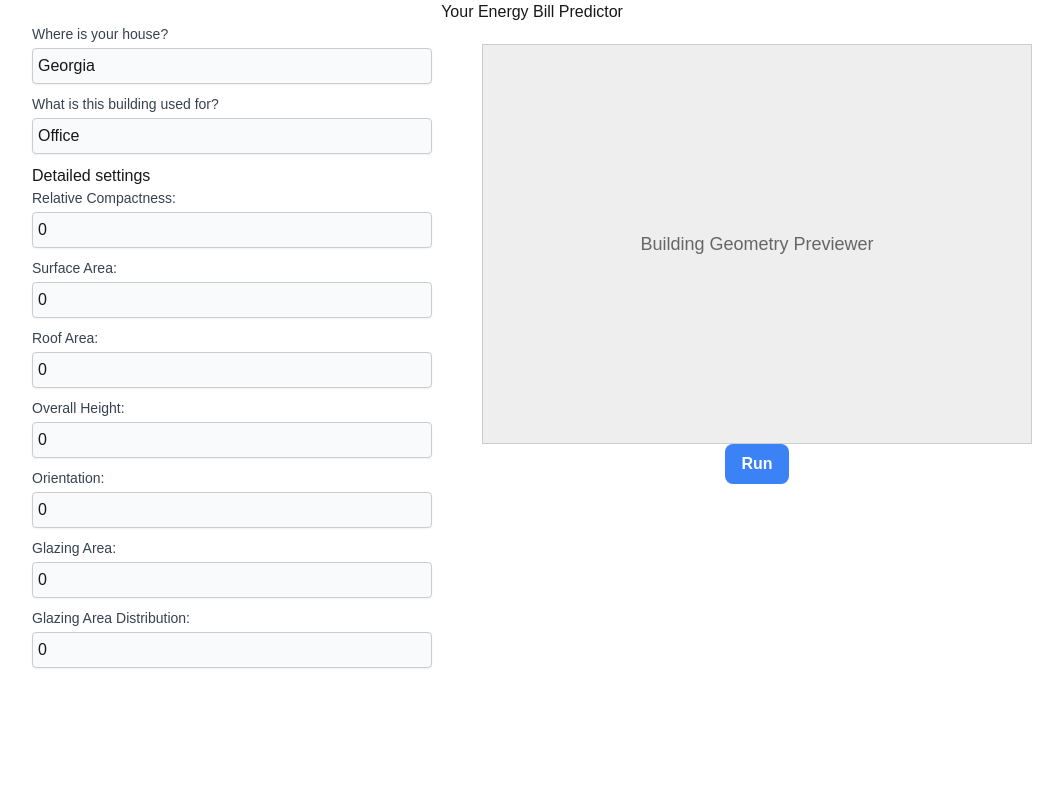
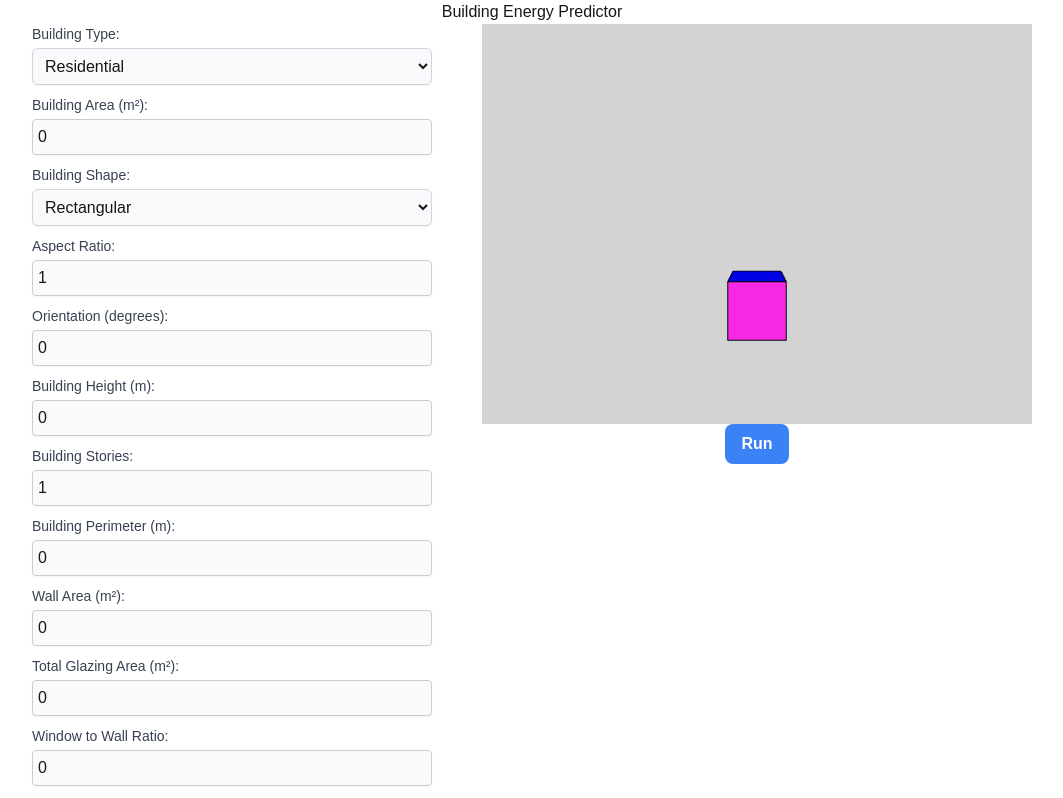
Before and after one commit to jhernandez312/Surrogate-Model-Game, a Next.js app: page / in a window 1280 px wide. Shown: the top 798 px of the page, without its empty margins (108-1171 px from the left). Built offline with nearby package versions, Linux system fonts and the light colour scheme.

Commit message:
updated previewer

```diff
--- /dev/null
+++ b/app/components/FormSelect.module.css
@@ -0,0 +1,28 @@
+.formGroup {
+    margin-bottom: 10px;
+}
+
+.label {
+    display: block;
+    margin-bottom: 5px;
+}
+
+.input {
+    padding: 5px;
+    width: 100%;
+    border: 1px solid #ccc;
+    border-radius: 4px;
+    font-size: 16px;
+}
+
+.select {
+    padding: 10px;
+    width: 100%;
+    border: 1px solid #ccc;
+    border-radius: 4px;
+    font-size: 16px;
+    background-color: white;
+    box-sizing: border-box;
+    appearance: none;
+    height: 40px;
+}
--- /dev/null
+++ b/app/components/FormSelect.tsx
@@ -0,0 +1,41 @@
+import { ChangeEvent } from 'react';
+import styles from './FormInput.module.css';
+
+interface FormSelectProps {
+  label: string;
+  name: string;
+  value: string;
+  onChange: (e: ChangeEvent<HTMLSelectElement>) => void;
+  options: string[]; // Array of options for the select
+  id?: string; // optional ID
+}
+
+export default function FormSelect({
+  label,
+  name,
+  value,
+  onChange,
+  options,
+  id,
+}: FormSelectProps) {
+  return (
+    <div className={`${styles.formGroup} mb-4`}>
+      <label htmlFor={id} className="block text-sm font-medium text-gray-700 dark:text-gray-300">
+        {label}
+      </label>
+      <select
+        id={id}
+        name={name}
+        value={value}
+        onChange={onChange}
+        className={`mt-1 p-2 block w-full bg-gray-50 dark:bg-gray-700 border border-gray-300 rounded-md shadow-sm focus:border-indigo-500 focus:ring-indigo-500 dark:text-gray-200 ${styles.select}`}
+      >
+        {options.map((option) => (
+          <option key={option} value={option}>
+            {option}
+          </option>
+        ))}
+      </select>
+    </div>
+  );
+}
--- a/app/components/Previewer.tsx
+++ b/app/components/Previewer.tsx
@@ -1,9 +1,70 @@
-import styles from './Previewer.module.css';
+'use client';
 
-export default function Previewer() {
+import React, { useRef } from 'react';
+import { useThree } from '@react-three/fiber';
+import { useDrag } from '@use-gesture/react';
+import * as THREE from 'three';
+
+interface BoxProps {
+  width: number;
+  height: number;
+  depth: number;
+}
+
+// Box component for rendering the 3D box with dynamic size, outline, and draggable interaction
+const Previewer: React.FC<BoxProps> = ({ width, height, depth }) => {
+  const boxRef = useRef<THREE.Mesh>(null!);
+  const outlineRef = useRef<THREE.LineSegments>(null!);
+  const { camera, scene } = useThree(); // Access the camera and scene from Three.js
+
+  // Set camera position to ensure it looks down enough to see the ground
+  camera.position.set(0, 2, 5);
+
+  // Set background to light grey
+  scene.background = new THREE.Color(0xd3d3d3); // Light grey color
+
+  // Drag interaction using `useDrag`
+  const bind = useDrag(
+    ({ offset: [x, y] }) => {
+      if (boxRef.current) {
+        boxRef.current.rotation.y = x / 100; // Adjust rotation based on drag x movement
+        boxRef.current.rotation.x = y / 100; // Adjust rotation based on drag y movement
+      }
+      if (outlineRef.current) {
+        outlineRef.current.rotation.y = x / 100;
+        outlineRef.current.rotation.x = y / 100;
+      }
+    },
+    { pointerEvents: true } // Enable pointer events for drag
+  );
+
+  // Define face colors for the cube (6 sides, each side a different color)
+  const faceColors = [
+    new THREE.Color(0xff0000), // Red
+    new THREE.Color(0x00ff00), // Green
+    new THREE.Color(0x0000ff), // Blue
+    new THREE.Color(0xffff00), // Yellow
+    new THREE.Color(0xff00ff), // Magenta
+    new THREE.Color(0x00ffff), // Cyan
+  ];
+
+  // Creating materials for each face of the box
+  const materials = faceColors.map((color) => new THREE.MeshBasicMaterial({ color }));
+
   return (
-    <div className={styles.previewer}>
-      <p>Building Geometry Previewer</p>
-    </div>
+    <>
+      {/* Main box mesh with different colors for each face */}
+      <mesh ref={boxRef} scale={[width, height, depth]} position={[0, height / 2, 0]} material={materials} {...bind()}>
+        <boxGeometry args={[1, 1, 1]} />
+      </mesh>
+
+      {/* Outline wireframe */}
+      <lineSegments ref={outlineRef} scale={[width * 1.01, height * 1.01, depth * 1.01]} position={[0, height / 2, 0]} {...bind()}>
+        <edgesGeometry args={[new THREE.BoxGeometry(1, 1, 1)]} />
+        <lineBasicMaterial color="black" />
+      </lineSegments>
+    </>
   );
-}
+};
+
+export default Previewer;
--- a/app/page.tsx
+++ b/app/page.tsx
@@ -1,43 +1,53 @@
 'use client';
-import { useState, ChangeEvent, FormEvent } from 'react';
+
+import React, { useState, ChangeEvent, FormEvent } from 'react';
+import { Canvas } from '@react-three/fiber';
 import FormInput from './components/FormInput';
 import Previewer from './components/Previewer';
 import RunButton from './components/RunButton';
 import styles from './components/Home.module.css';
+import FormSelect from './components/FormSelect';
 
-// Define the interface with numbers for relevant fields
 interface FormData {
-  state: string;
-  buildingUse: string;
-  relativeCompactness: number;
-  surfaceArea: number;
-  roofArea: number;
-  overallHeight: number;
-  orientation: number;
-  glazingArea: number;
-  glazingAreaDistribution: number;
+  Building_Type: string;
+  Building_Area: number;
+  Building_Shape: string;
+  Aspect_Ratio: number;
+  Orientation: number;
+  Building_Height: number;
+  Building_Stories: number;
+  Building_Perimeter: number;
+  Wall_Area: number;
+  Total_Glazing_Area: number;
+  Window_to_Wall_Ratio: number;
+  Roof_Area: number;
+  energy_code: string;
+  hvac_category: string;
 }
 
 export default function Home() {
-  // Initialize form data with number values for the numeric fields
   const [formData, setFormData] = useState<FormData>({
-    state: 'Georgia',
-    buildingUse: 'Office',
-    relativeCompactness: 0,
-    surfaceArea: 0,
-    roofArea: 0,
-    overallHeight: 0,
-    orientation: 0,
-    glazingArea: 0,
-    glazingAreaDistribution: 0,
+    Building_Type: 'Residential',
+    Building_Area: 0,
+    Building_Shape: 'Rectangular',
+    Aspect_Ratio: 1,
+    Orientation: 0,
+    Building_Height: 0,
+    Building_Stories: 1,
+    Building_Perimeter: 0,
+    Wall_Area: 0,
+    Total_Glazing_Area: 0,
+    Window_to_Wall_Ratio: 0,
+    Roof_Area: 0,
+    energy_code: 'Default',
+    hvac_category: 'Default',
   });
 
-  // Ensure that numerical values are correctly parsed to numbers
   const handleChange = (e: ChangeEvent<HTMLInputElement>) => {
     const { name, value } = e.target;
     setFormData({
       ...formData,
-      [name]: name === 'state' || name === 'buildingUse' ? value : Number(value),
+      [name]: ['Building_Type', 'Building_Shape', 'energy_code', 'hvac_category'].includes(name) ? value : Number(value),
     });
   };
 
@@ -48,72 +58,108 @@ export default function Home() {
 
   return (
     <div className={styles.container}>
-      <h1>Your Energy Bill Predictor</h1>
+      <h1>Building Energy Predictor</h1>
       <div className={styles.content}>
-        <form onSubmit={handleSubmit} className={styles.form}>
-          <FormInput
-            label="Where is your house?"
-            name="state"
-            value={formData.state}
+      <form onSubmit={handleSubmit} className={styles.form}>
+          <FormSelect
+            label="Building Type:"
+            name="Building_Type"
+            value={formData.Building_Type}
             onChange={handleChange}
-            readOnly
+            options={['Residential', 'Office', 'Retail', 'Industrial', 'Institutional']}
           />
           <FormInput
-            label="What is this building used for?"
-            name="buildingUse"
-            value={formData.buildingUse}
+            label="Building Area (m²):"
+            name="Building_Area"
+            value={formData.Building_Area.toString()}
             onChange={handleChange}
-            readOnly
           />
-
-          <h3>Detailed settings</h3>
-
+          <FormSelect
+            label="Building Shape:"
+            name="Building_Shape"
+            value={formData.Building_Shape}
+            onChange={handleChange}
+            options={['Rectangular', 'L-shaped', 'T-shaped', 'Circular', 'Irregular']}
+          />
           <FormInput
-            label="Relative Compactness:"
-            name="relativeCompactness"
-            value={formData.relativeCompactness.toString()} // Convert to string for input value
+            label="Aspect Ratio:"
+            name="Aspect_Ratio"
+            value={formData.Aspect_Ratio.toString()}
             onChange={handleChange}
           />
           <FormInput
-            label="Surface Area:"
-            name="surfaceArea"
-            value={formData.surfaceArea.toString()} // Convert to string for input value
+            label="Orientation (degrees):"
+            name="Orientation"
+            value={formData.Orientation.toString()}
             onChange={handleChange}
           />
           <FormInput
-            label="Roof Area:"
-            name="roofArea"
-            value={formData.roofArea.toString()} // Convert to string for input value
+            label="Building Height (m):"
+            name="Building_Height"
+            value={formData.Building_Height.toString()}
             onChange={handleChange}
           />
           <FormInput
-            label="Overall Height:"
-            name="overallHeight"
-            value={formData.overallHeight.toString()} // Convert to string for input value
+            label="Building Stories:"
+            name="Building_Stories"
+            value={formData.Building_Stories.toString()}
             onChange={handleChange}
           />
           <FormInput
-            label="Orientation:"
-            name="orientation"
-            value={formData.orientation.toString()} // Convert to string for input value
+            label="Building Perimeter (m):"
+            name="Building_Perimeter"
+            value={formData.Building_Perimeter.toString()}
             onChange={handleChange}
           />
           <FormInput
-            label="Glazing Area:"
-            name="glazingArea"
-            value={formData.glazingArea.toString()} // Convert to string for input value
+            label="Wall Area (m²):"
+            name="Wall_Area"
+            value={formData.Wall_Area.toString()}
             onChange={handleChange}
           />
           <FormInput
-            label="Glazing Area Distribution:"
-            name="glazingAreaDistribution"
-            value={formData.glazingAreaDistribution.toString()} // Convert to string for input value
+            label="Total Glazing Area (m²):"
+            name="Total_Glazing_Area"
+            value={formData.Total_Glazing_Area.toString()}
+            onChange={handleChange}
+          />
+          <FormInput
+            label="Window to Wall Ratio:"
+            name="Window_to_Wall_Ratio"
+            value={formData.Window_to_Wall_Ratio.toString()}
+            onChange={handleChange}
+          />
+          <FormInput
+            label="Roof Area (m²):"
+            name="Roof_Area"
+            value={formData.Roof_Area.toString()}
+            onChange={handleChange}
+          />
+          <FormInput
+            label="Energy Code:"
+            name="energy_code"
+            value={formData.energy_code}
+            onChange={handleChange}
+          />
+          <FormInput
+            label="HVAC Category:"
+            name="hvac_category"
+            value={formData.hvac_category}
             onChange={handleChange}
           />
         </form>
 
         <div className={styles.previewSection}>
-          <Previewer />
+          {/* Add the Three.js Canvas here */}
+          <Canvas style={{ height: 400, width: '100%' }}>
+            <ambientLight />
+            <pointLight position={[10, 10, 10]} />
+            <Previewer
+              width={formData.Building_Area / 10 || 1} // Example mapping
+              height={formData.Building_Height / 10 || 1}
+              depth={formData.Roof_Area / 10 || 1}
+            />
+          </Canvas>
           <RunButton formData={formData} />
         </div>
       </div>
--- a/package.json
+++ b/package.json
@@ -9,6 +9,9 @@
     "lint": "next lint"
   },
   "dependencies": {
+    "@react-three/drei": "^9.114.6",
+    "@react-three/fiber": "^8.17.10",
+    "@use-gesture/react": "^10.3.1",
     "next": "^14.2.15",
     "react": "^18.3.1",
     "react-dom": "^18.3.1",
```
Also changed, not shown: 1 other file (tests, documents, lock files or other folders).
